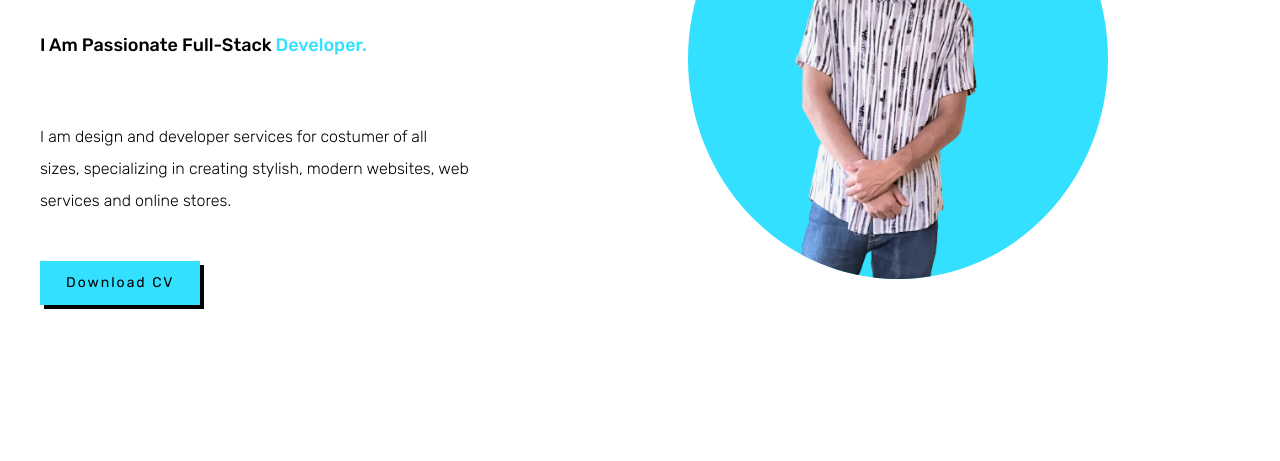
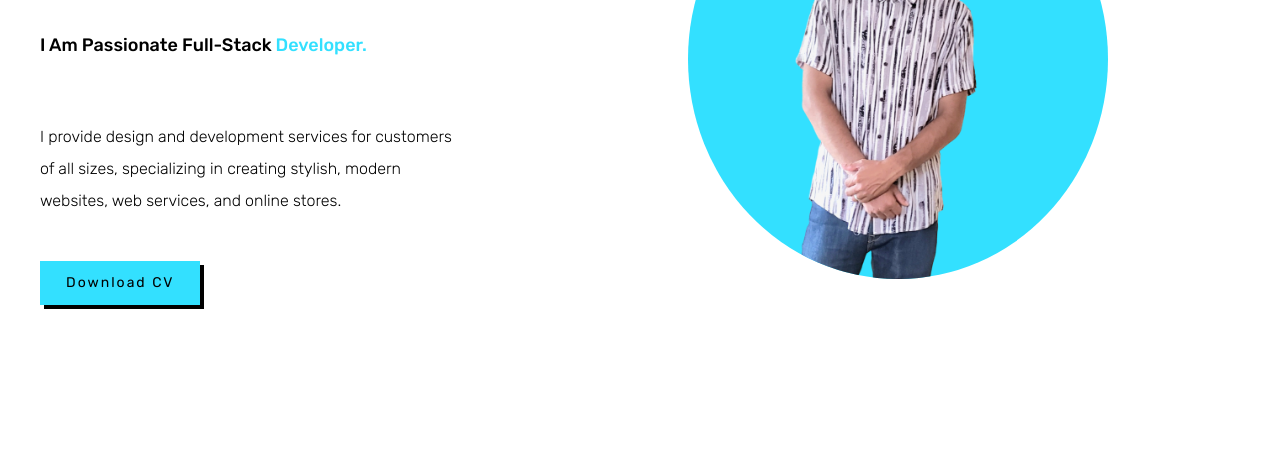
Before and after one commit to J28tejada/Portfolio-JT, a plain HTML site: page index.html in a window 1280 px wide. Shown: the part 339-800 px from the top of the page. Drawn offline with nearby package versions, Linux system fonts and the light colour scheme.

Commit message:
Update index.html

```diff
--- a/index.html
+++ b/index.html
@@ -37,7 +37,7 @@
             <h5>Hello, I am</h5>
             <h1>Josue Tejada</h1>
             <h6>I Am Passionate Full-Stack <span>Developer.</span></h6>
-            <p>I am design  and developer services for costumer of all sizes, specializing in creating stylish, modern websites, web services and online stores.</p>
+            <p>I provide design and development services for customers of all sizes, specializing in creating stylish, modern websites, web services, and online stores.</p>
             <a href="#" class="btn">Download CV</a>
         </div>
 
```
